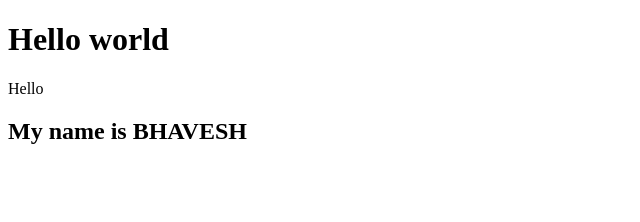
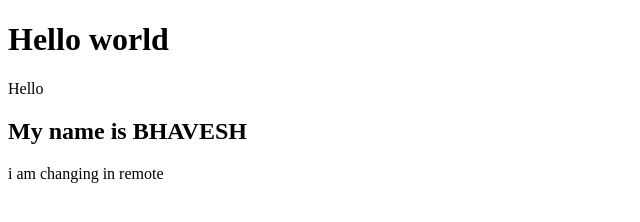
Before and after one commit to BST1807/cl-session1, a plain HTML site: page index.html in a window 1280 px wide. Shown: the whole page, without its empty margins (0-640 px from the left). Drawn offline with Linux system fonts and the light colour scheme.

Commit message:
Update index.html

```diff
--- a/index.html
+++ b/index.html
@@ -9,5 +9,6 @@
     <h1>Hello world</h1>
     <p>Hello</p>
     <h2>My name is BHAVESH</h2>
+    <p> i am changing in remote </p>
 </body>
 </html>
```
